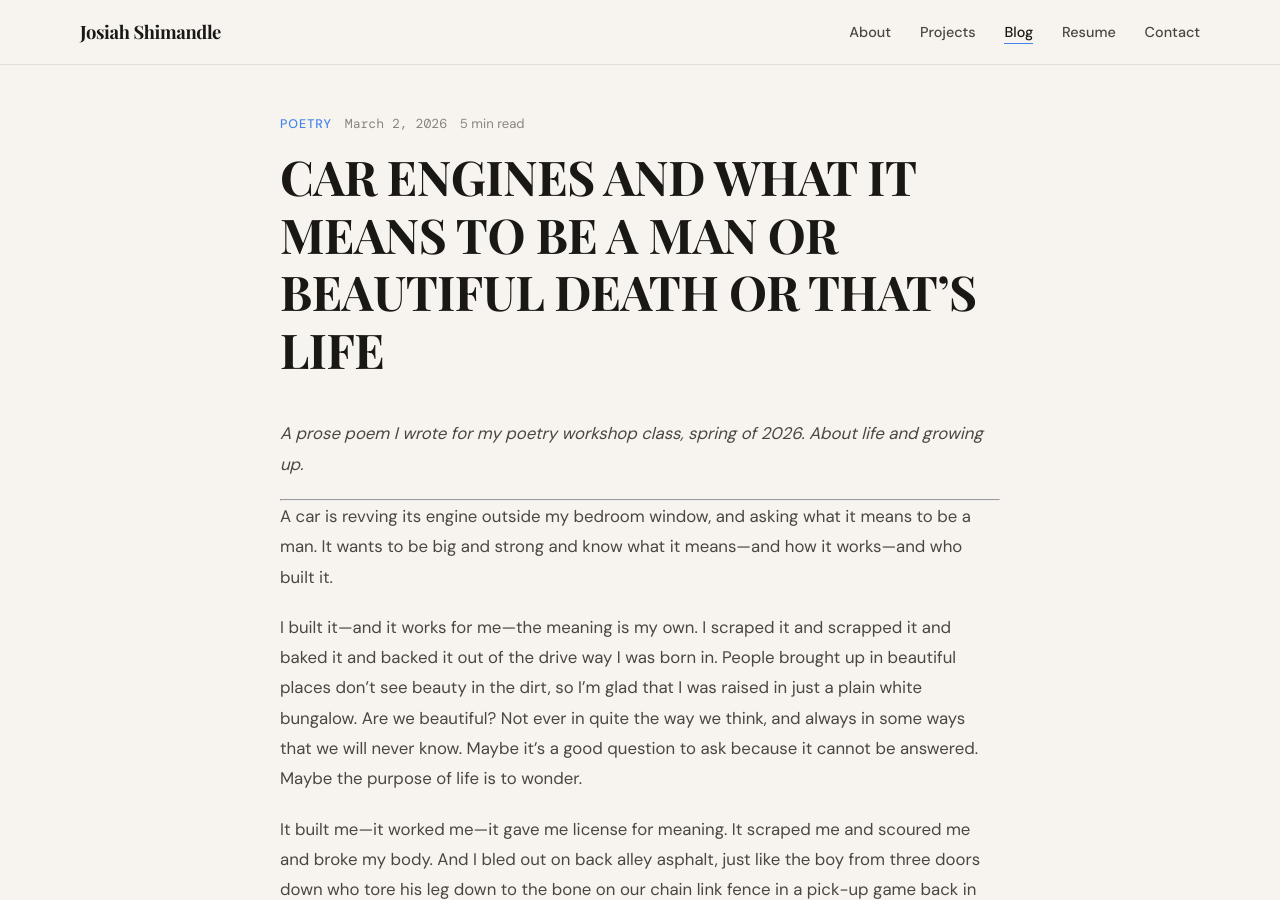
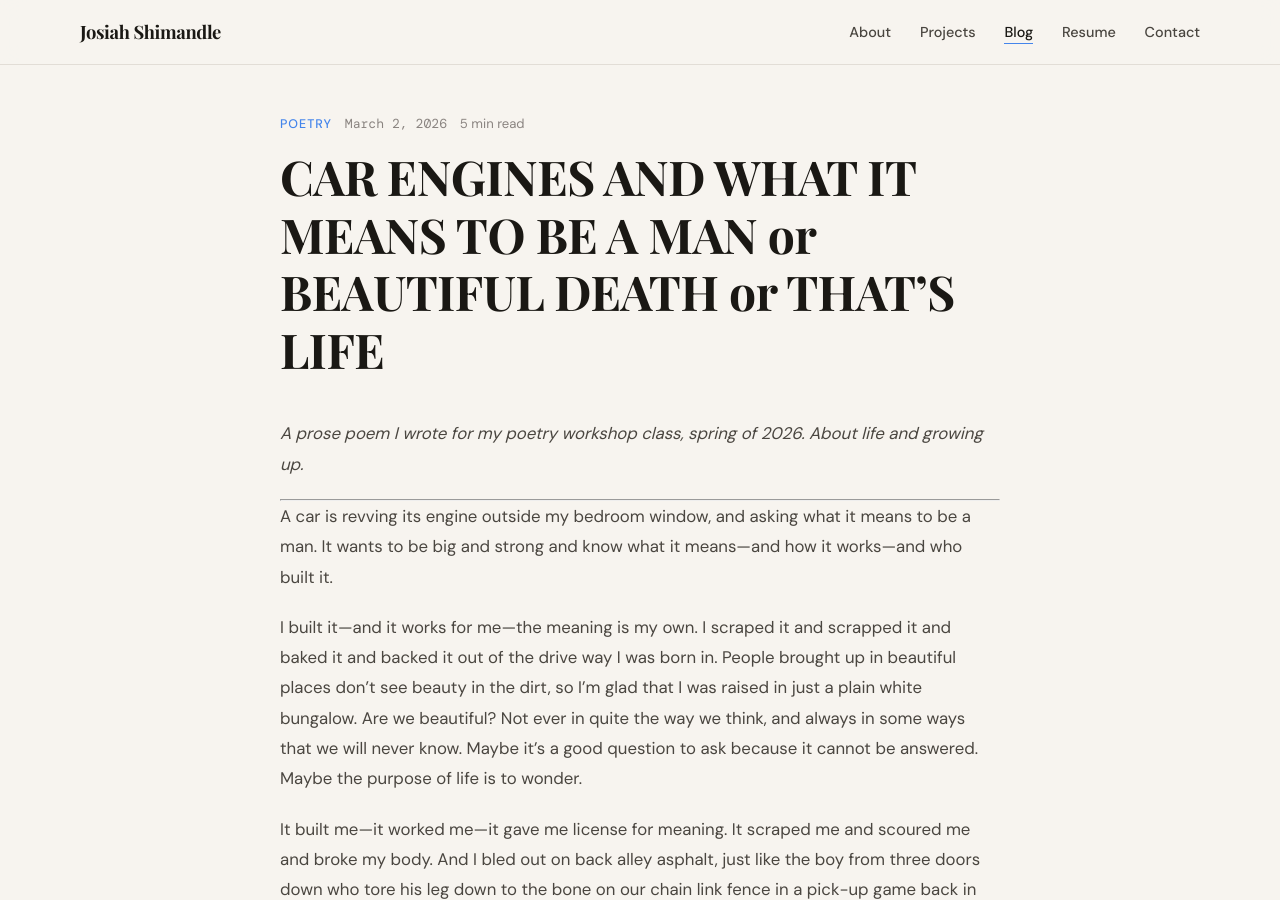
Before and after one commit to jshimandle/jshimandle.github.io, a Jekyll site: the page built from _posts/2026-03-02-prose-poem.md, in a window 1280 px wide and 900 px high. Built offline with Jekyll 4.4.1, drawn with Linux system fonts in a browser that asks for light colours; some web fonts are replaced.

```diff
--- a/_posts/2026-03-02-prose-poem.md
+++ b/_posts/2026-03-02-prose-poem.md
@@ -1,6 +1,6 @@
 ---
 layout: post
-title: "CAR ENGINES AND WHAT IT MEANS TO BE A MAN OR BEAUTIFUL DEATH OR THAT’S LIFE"
+title: "CAR ENGINES AND WHAT IT MEANS TO BE A MAN or BEAUTIFUL DEATH or THAT’S LIFE"
 subtitle: ""
 date: 2026-03-02
 category: Poetry
```
